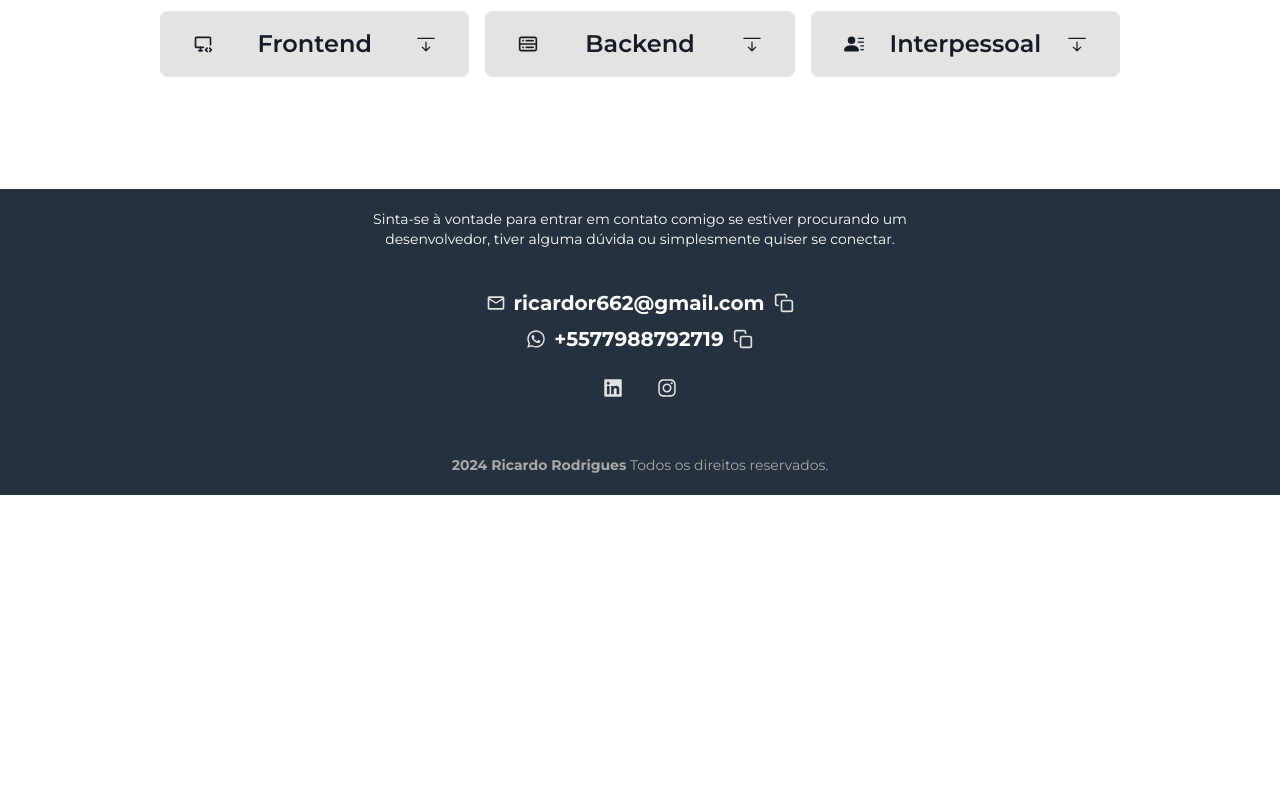
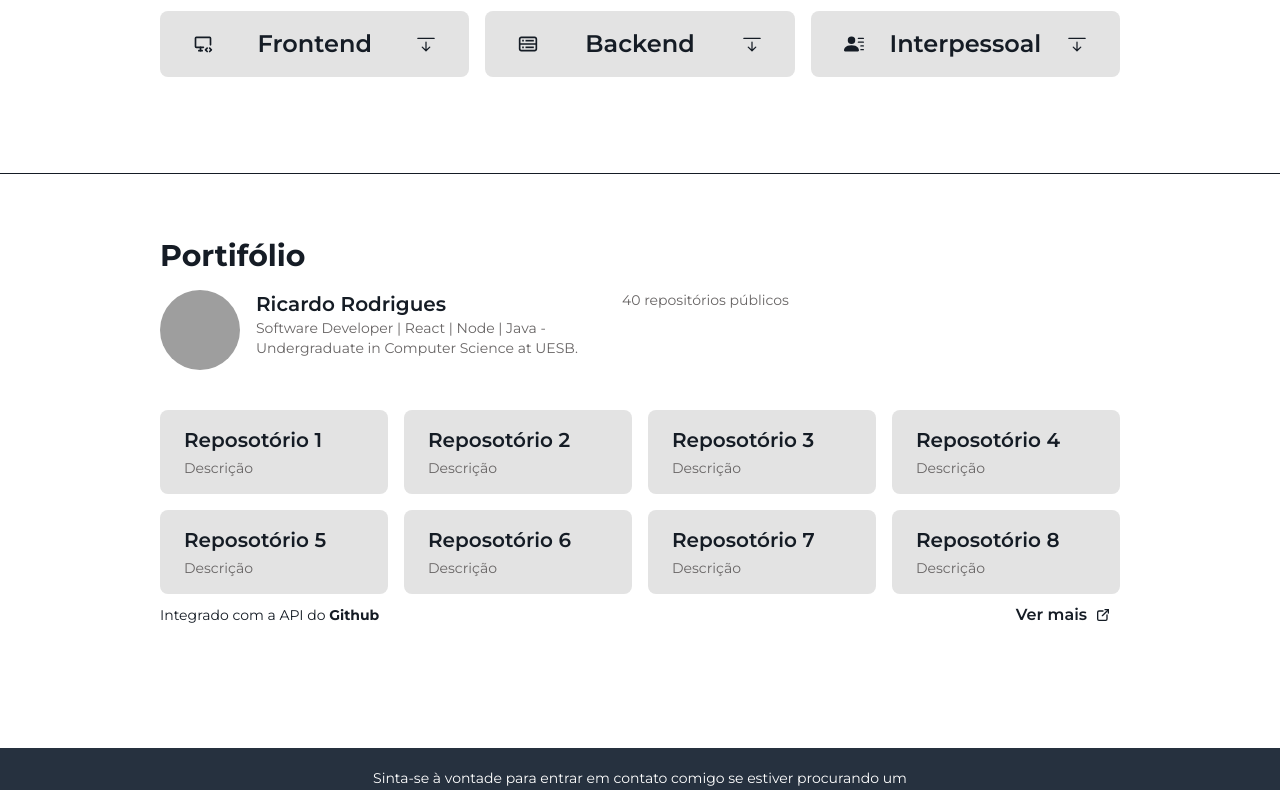
Before and after one commit to ricardorodriguespes17/ricardo-web, a Next.js app: page / in a window 1280 px wide. Shown: the part 2000-2790 px from the top of the page. Before the commit the page ends 2495 px from the top, so only its background shows below. Built offline with nearby package versions, Linux system fonts and the light colour scheme; grey boxes are pictures that could not be loaded.

Commit message:
feat: create portifolio session

```diff
--- a/src/app/page.tsx
+++ b/src/app/page.tsx
@@ -2,6 +2,7 @@ import Footer from "@/components/layout/Footer"
 import Header from "@/components/layout/Header"
 import AboutSession from "@/components/sessions/AboutSession"
 import CareerSession from "@/components/sessions/CareerSession"
+import PortifolioSession from "@/components/sessions/PortifolioSession"
 import PresentationSession from "@/components/sessions/PresentationSession"
 import SkillsSession from "@/components/sessions/SkillsSession"
 
@@ -15,6 +16,7 @@ const HomePage = () => {
         <AboutSession />
         <CareerSession />
         <SkillsSession />
+        <PortifolioSession />
       </main>
 
       <Footer />
--- /dev/null
+++ b/src/components/common/RepoItems.tsx
@@ -0,0 +1,23 @@
+"use client"
+
+const RepoItems = () => {
+  const repos = new Array(8)
+    .fill("Reposotório")
+    .map((item, index) => `${item} ${index + 1}`)
+
+  return (
+    <div className="grid grid-cols-1 sm:grid-cols-2 md:grid-cols-3 lg:grid-cols-4 mt-10 gap-4 max-h-[300px] overflow-auto">
+      {repos.map((item, index) => (
+        <div
+          key={index}
+          className="flex h-fit flex-col gap-1 py-4 px-6 rounded-lg bg-gray-30 dark:bg-dark-100"
+        >
+          <h4>{item}</h4>
+          <p className="text-sm text-gray-80 dark:text-gray-50">Descrição</p>
+        </div>
+      ))}
+    </div>
+  )
+}
+
+export default RepoItems
--- /dev/null
+++ b/src/components/sessions/PortifolioSession.tsx
@@ -0,0 +1,51 @@
+import { TbExternalLink } from "react-icons/tb"
+import RepoItems from "../common/RepoItems"
+import BaseSession from "../layout/BaseSession"
+import Button from "../ui/Button"
+
+const PortifolioSession = () => {
+  return (
+    <BaseSession>
+      <h2 className="mb-4">Portifólio</h2>
+
+      <div className="flex w-full gap-4">
+        <img
+          src="https://avatars.githubusercontent.com/u/39037180?v=4"
+          alt="Foto do perfil do Github de Ricardo"
+          className="w-20 aspect-square rounded-full"
+        />
+
+        <div className="flex flex-col w-[350px]">
+          <h4>Ricardo Rodrigues</h4>
+          <p className="text-sm text-gray-80">
+            Software Developer | React | Node | Java - Undergraduate in Computer
+            Science at UESB.
+          </p>
+        </div>
+
+        <div className="flex flex-col text-sm text-gray-80">
+          <label>40 repositórios públicos</label>
+        </div>
+      </div>
+
+      <RepoItems />
+
+      <div className="w-full flex justify-between items-center">
+        <p className="text-sm">
+          Integrado com a API do <strong>Github</strong>
+        </p>
+        <Button
+          variant="plain"
+          size="xs"
+          target="_blank"
+          href="https://github.com/ricardorodriguespes17"
+        >
+          Ver mais
+          <TbExternalLink />
+        </Button>
+      </div>
+    </BaseSession>
+  )
+}
+
+export default PortifolioSession
```
